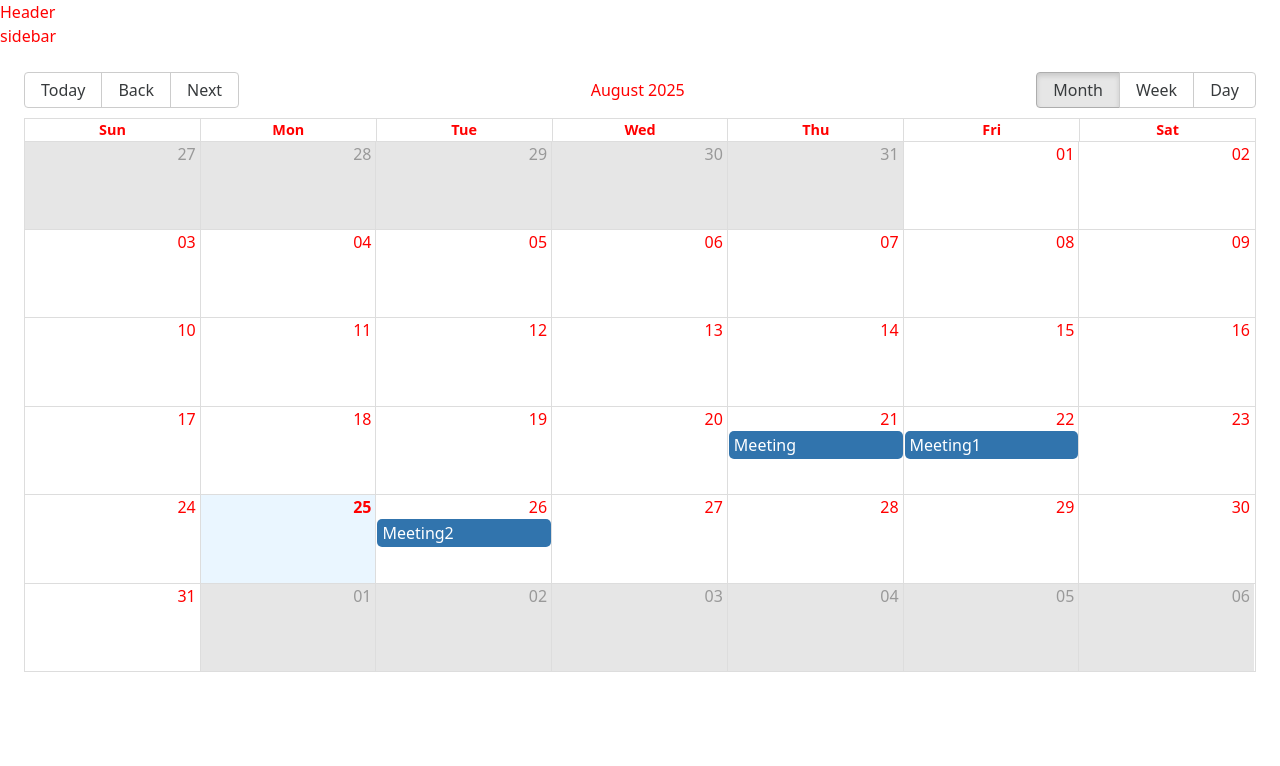
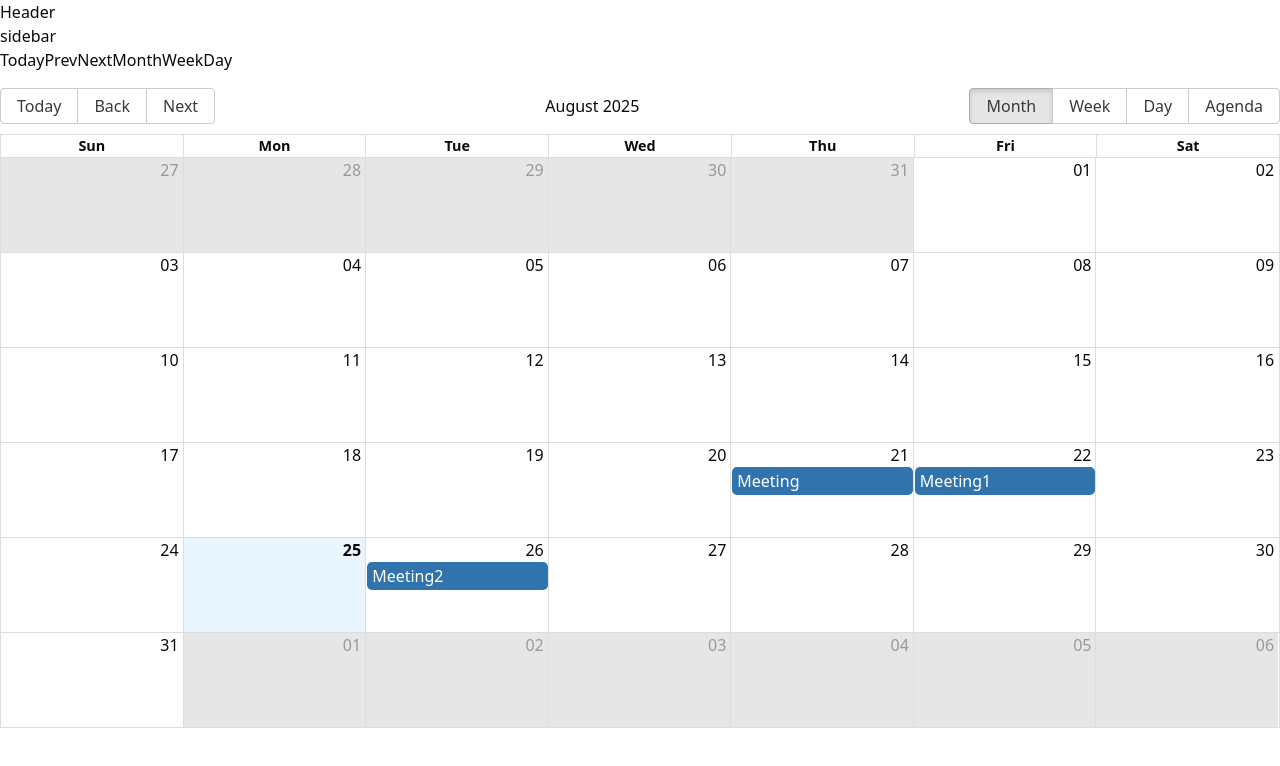
Before and after one commit to Kanikakanikaa/calender, a React (Vite) app: page / in a window 1280 px wide. Shown: the top 766 px of the page. Built offline with nearby package versions, Linux system fonts and the light colour scheme.

Commit message:
add context on cal states

```diff
--- a/src/App.tsx
+++ b/src/App.tsx
@@ -5,12 +5,15 @@ import './App.css'
 import 'react-big-calendar/lib/css/react-big-calendar.css'
 import 'react-calendar/dist/Calendar.css';
 import Layout from './Layout';
+import { CalenderContextProvider } from './utils/useCal';
 
 function App() {
 
   return (
     <>
+    <CalenderContextProvider>
        <Layout/>
+       </CalenderContextProvider>
   {/* <RouterProvider router={router} /> */}
     </>
   )
--- a/src/Layout/index.tsx
+++ b/src/Layout/index.tsx
@@ -8,12 +8,13 @@ import './layout.scss'
 
 const Layout = () => {
      const localizer = momentLocalizer(moment);
+     console.log({localizer});
   return (
     <div className="outer">
 
         <Header/>
         <AppSidebar/>
-        <MyCalendar localizer={localizer}/>
+            <MyCalendar localizer={localizer}/>
     </div>
   )
 }
--- a/src/Layout/layout.scss
+++ b/src/Layout/layout.scss
@@ -1,3 +1,3 @@
 .outer {
-  color: red;
+  text-shadow: red;
 }
--- a/src/mycomponents/my-calender/index.tsx
+++ b/src/mycomponents/my-calender/index.tsx
@@ -1,3 +1,4 @@
+import { useCalender } from '@/utils/useCal'
 import moment from 'moment'
 import { Calendar } from 'react-big-calendar'
 const events = [
@@ -22,27 +23,56 @@ const events = [
 ]
 
 function MyCalendar({localizer}:any) {
+  const{ handleNavigate,handleViewChange,calendarRef,currentDate,currentView}=useCalender();
+  console.log({currentView},currentDate);
   return (
-    <div className="p-6">
-      {/* <h2 className="text-2xl font-semibold mb-4">My Calendar</h  2> */}
+     <div>
+      <div style={{ marginBottom: '1rem' }}>
+        <button onClick={() => handleNavigate('TODAY')}>Today</button>
+        <button onClick={() => handleNavigate('PREV')}>Prev</button>
+        <button onClick={() => handleNavigate('NEXT')}>Next</button>
+        <button onClick={() => handleViewChange('month')}>Month</button>
+        <button onClick={() => handleViewChange('week')}>Week</button>
+        <button onClick={() => handleViewChange('day')}>Day</button>
+      </div>
+
+      <div style={{ height: '80vh' }}>
         <Calendar
+                  // title={'esfef'}
+
+          ref={calendarRef}
           localizer={localizer}
           events={events}
           startAccessor="start"
           endAccessor="end"
-        style={{ height: 600 }}
-        //if want only one view default
-        defaultView={'month'}
-        //if change view
-        views={['month','week','day']}
-        //specific date
-        // date={moment('2025-10-22').toDate()}
-        // toolbar={false}
-        max={ moment('2025-08-26T12:12:00').toDate()}
-        min={moment('2025-08-26T16:16:00').toDate()}
-        formats={{dayHeaderFormat:(date)=>moment(date).format('dddd @ DD')}}
+          view={currentView}
+          date={currentDate}
+          onView={handleViewChange}
+          onNavigate={handleNavigate}
+          style={{ height: '100%' }}
         />
       </div>
+    </div>
+    // <div className="p-6">
+    //   {/* <h2 className="text-2xl font-semibold mb-4">My Calendar</h  2> */}
+    //   <Calendar
+    //     localizer={localizer}
+    //     events={events}
+    //     startAccessor="start"
+    //     endAccessor="end"
+    //     style={{ height: 600 }}
+    //     //if want only one view default
+    //     defaultView={'month'}
+    //     //if change view
+    //     views={['month','week','day']}
+    //     //specific date
+    //     // date={moment('2025-10-22').toDate()}
+    //     // toolbar={false}
+    //     max={ moment('2025-08-26T12:12:00').toDate()}
+    //     min={moment('2025-08-26T16:16:00').toDate()}
+    //     formats={{dayHeaderFormat:(date)=>moment(date).format('dddd @ DD')}}
+    //   />
+    // </div>
   )
 }
 
--- /dev/null
+++ b/src/utils/useCal/index.tsx
@@ -0,0 +1,63 @@
+import { useContext, createContext, useState, useRef, type ReactNode } from 'react';
+interface CalContextType {
+  currentDate?:any,
+  currentView?:any,
+}
+const initialState:CalContextType = {
+  currentView: 'month',
+  currentDate: new Date(),
+};
+export const calStateContext = createContext<any>(initialState);
+const { Provider } = calStateContext;
+
+export const CalenderContextProvider = ({ children }: { children: ReactNode }) => {
+  const [state, setState] = useState(initialState);
+
+  const calRef = useRef(null);
+  console.log({ calRef });
+
+  const handleViewChange = (view: string) => {
+    setState((prev: any) => ({
+      ...prev,
+      currentView: view,
+    }));
+  };
+
+  const handleNavigate = (action: any) => {
+    let newDate: any = new Date(state.currentDate);
+    switch (action) {
+      case 'TODAY':
+        newDate = new Date();
+        break;
+      case 'NEXT':
+        if (state.currentView === 'month') newDate.setMonth(newDate.getMonth() + 1);
+        if (state.currentView === 'week') newDate.setDate(newDate.getDate() + 7);
+        if (state.currentView === 'day') newDate.setDate(newDate.getDate() + 1);
+        break;
+      case 'PREV':
+        if (state.currentView === 'month') newDate.setMonth(newDate.getMonth() - 1);
+        if (state.currentView === 'week') newDate.setDate(newDate.getDate() - 7);
+        if (state.currentView === 'day') newDate.setDate(newDate.getDate() - 1);
+        break;
+      default:
+        break;
+    }
+    setState((prev: any) => ({
+      ...prev,
+      currentDate: newDate,
+    }));
+  };
+  return (
+    <Provider
+      value={{
+        ...state,
+        handleNavigate,
+        handleViewChange,
+      }}
+    >
+      {children}
+    </Provider>
+  );
+};
+
+export const useCalender = () => useContext(calStateContext);
```
Lines whose indentation alone changed are shown as unchanged.
